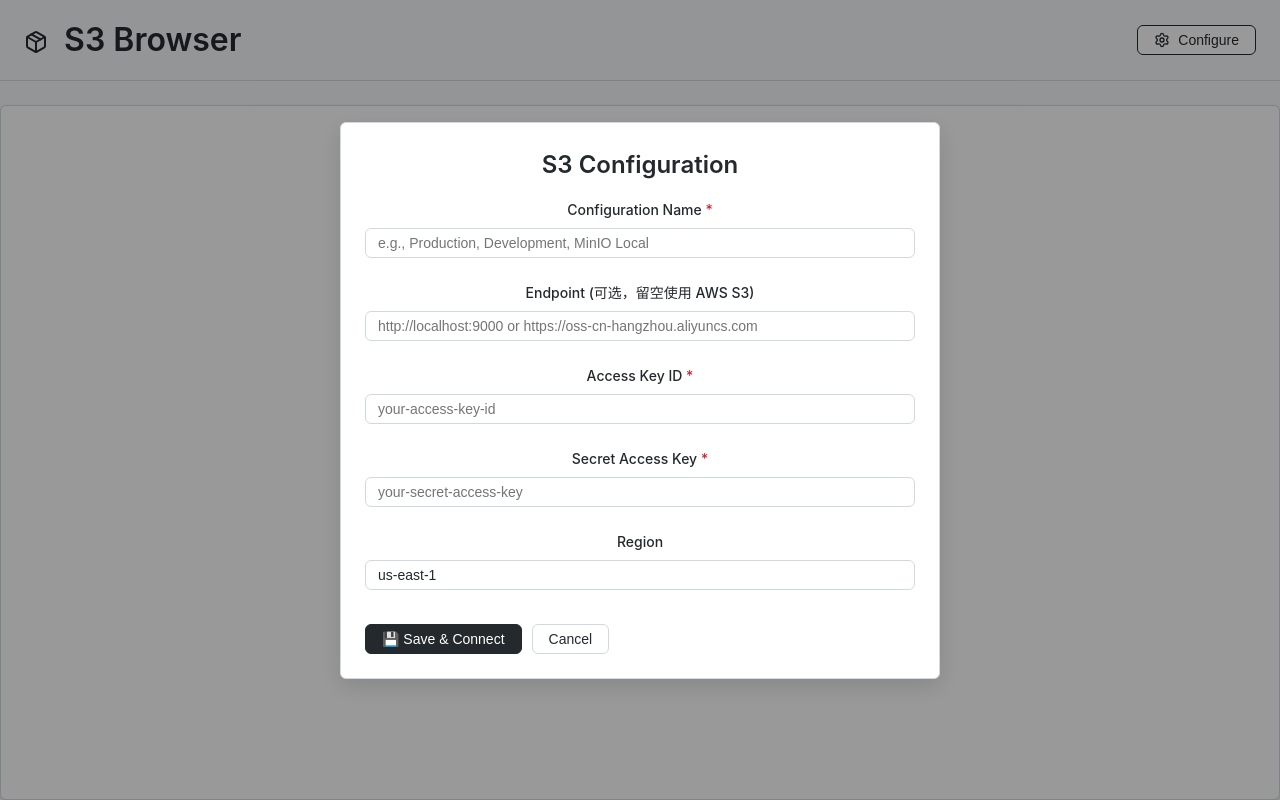
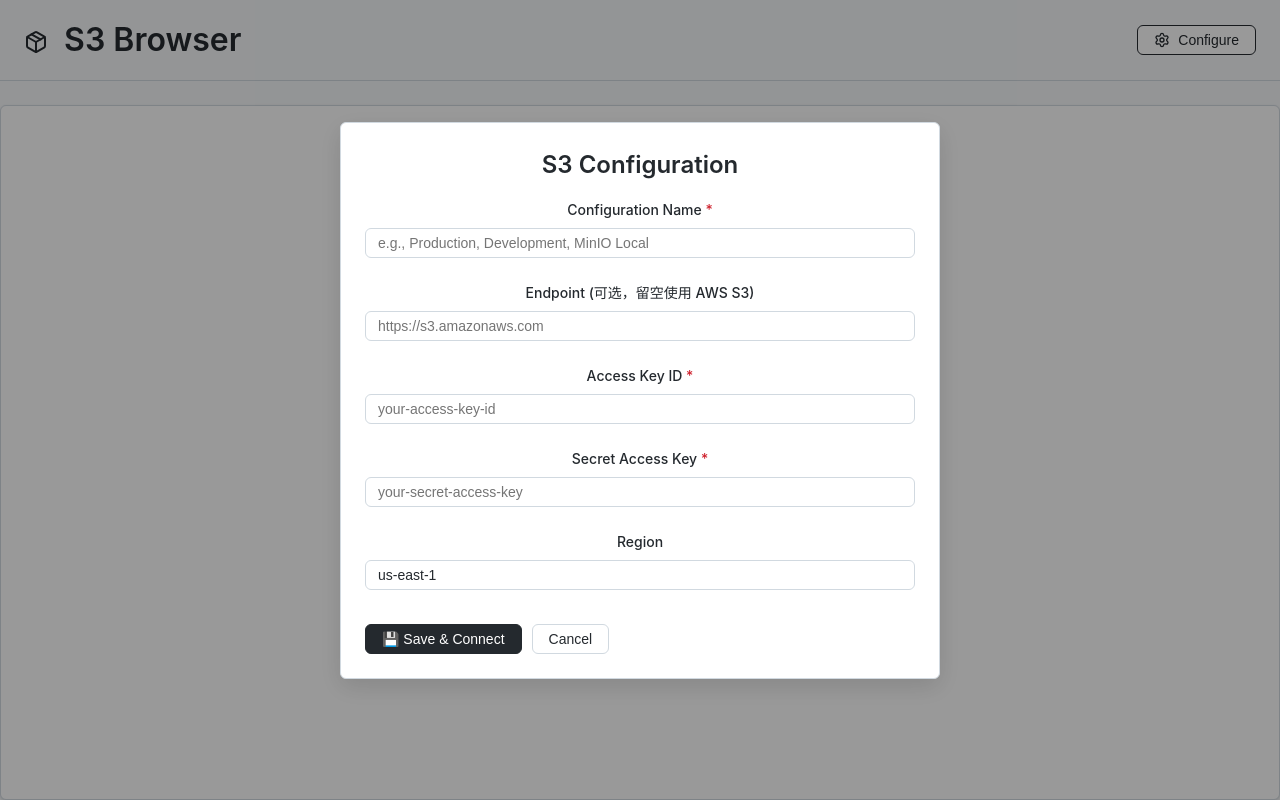
Before and after one commit to lambertxiao/s3-broswer, a React (Vite) app: page / in a window 1280 px wide. Built offline with nearby package versions, Linux system fonts and the light colour scheme.

Commit message:
修改提示

```diff
--- a/src/client/App.tsx
+++ b/src/client/App.tsx
@@ -855,7 +855,7 @@
                 <label>Endpoint (可选，留空使用 AWS S3)</label>
                 <input
                   type="text"
-                  placeholder="http://localhost:9000 or https://oss-cn-hangzhou.aliyuncs.com"
+                  placeholder="https://s3.amazonaws.com"
                   value={config.endpoint}
                   onChange={(e) => handleConfigChange('endpoint', e.target.value)}
                 />
```
